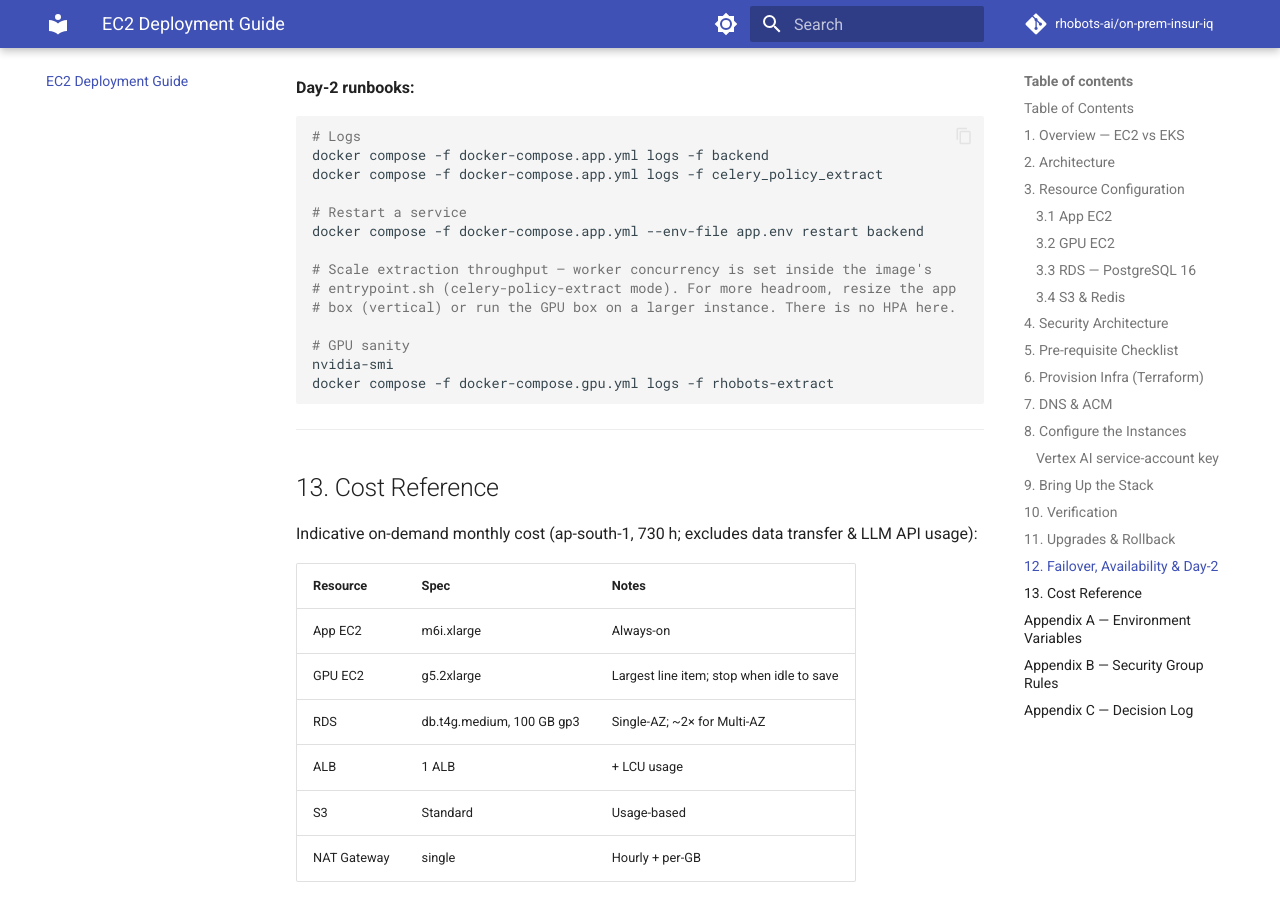
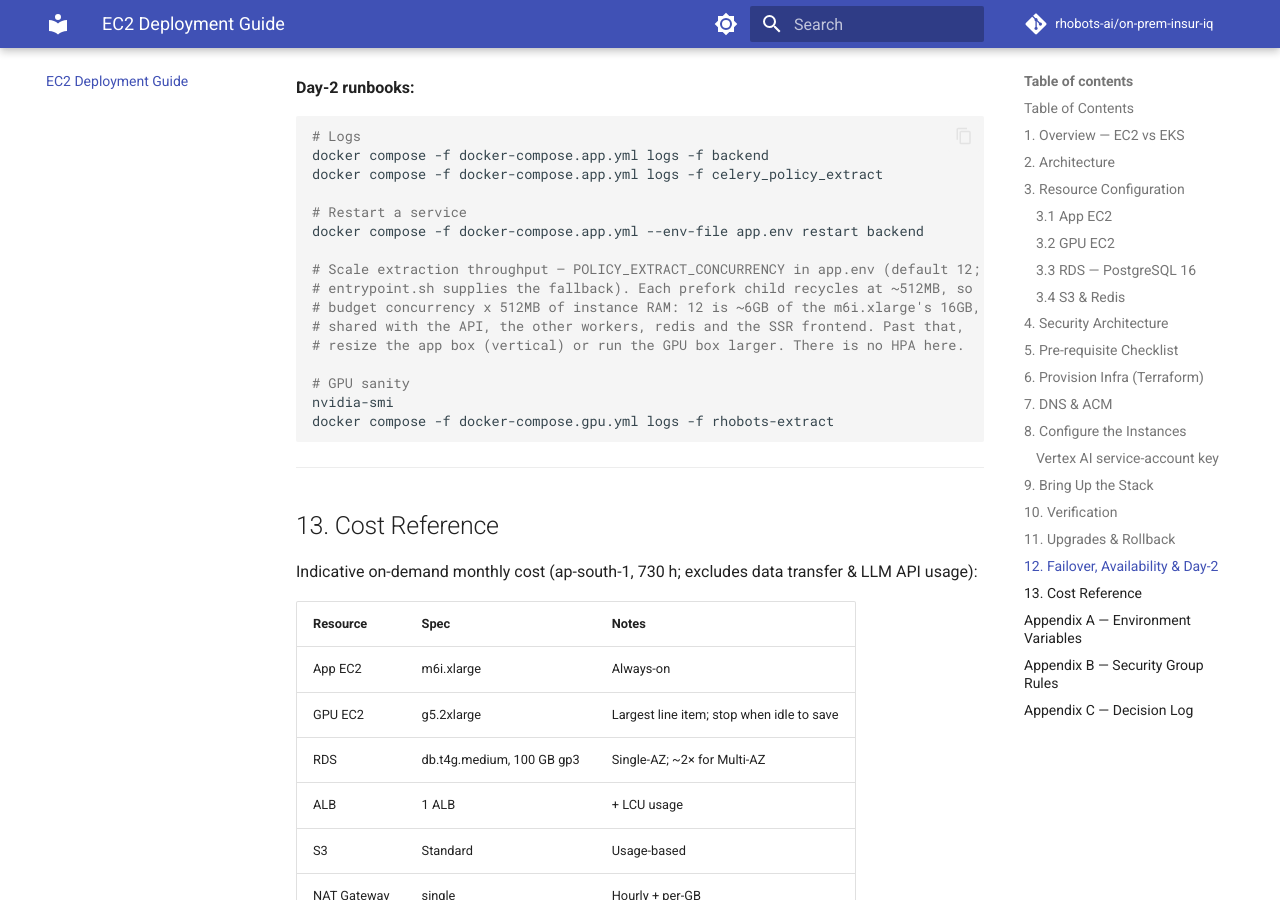
Before and after one commit to rhobots-ai/on-prem-insur-iq, an MkDocs documentation site: the page built from docs/ec2-deployment-guide.md, in a window 1280 px wide and 900 px high, scrolled down 10011 px. Built offline with MkDocs 1.6.1 and Material for MkDocs 9.7.7, drawn with Linux system fonts in a browser that asks for light colours; comment, search, counter and statistics services are not loaded; some of the changed text lies outside the part shown.

Commit message:
feat(policy-extract): concurrency 12, worker memory hardening, tuning vars (#9)
Mirrors rhobots-ai/insur-iq#103, which raises POLICY_EXTRACT_CONCURRENCY to 12
and adds a beat reconciler for extraction requests stranded in `processing`.

EC2: the four POLICY_EXTRACT_* tuning vars now flow through the shared env
anchor. The three read by policy_extract/tasks.py have to be shared, not
worker-only — the API's stale-retry check and the beat reconciler compare
against the same threshold the worker enforces. No mem_limit existed here, and
none is added: an OOM kill at the container boundary destroys an in-flight
parse, so per-child recycling is the memory control.

Helm: concurrency 10 -> 12, and the same three vars into config/ConfigMap.

The chart bypasses entrypoint.sh (it runs `celery worker` directly), so the
policy_extract worker had none of the hardening the compose deployments get —
no --max-memory-per-child, no --max-tasks-per-child, no --prefetch-multiplier=1.
A long-lived child was leaking whole PDFs and LLM payloads across tasks. Added a
generic extraArgs list to the celery deployment template and populated it for
policyExtract.

Its memory limit is raised, not removed: 2Gi -> 8Gi (12 x 512Mi plus headroom),
requests 1Gi -> 2Gi, cpu 2000m -> 4000m. Unlike compose, an unbounded pod in k8s
is a first candidate for kubelet eviction and can push the node into pressure,
taking neighbours with it.

Co-authored-by: Claude Opus 5 (1M context) <noreply@anthropic.com>

```diff
--- a/docs/ec2-deployment-guide.md
+++ b/docs/ec2-deployment-guide.md
@@ -106,7 +106,7 @@ profile.
 | backend | Django + gunicorn REST API (:8000) |
 | auth | Better Auth — JWT issuance & sessions (:10000) |
 | celery-default | General background tasks |
-| celery-policy-extract | AI extraction pipeline (concurrency 10) |
+| celery-policy-extract | AI extraction pipeline (concurrency 12) |
 | celery-commission-intake | Commission intake queue |
 | celery-beat | Scheduled task runner (singleton) |
 | redis | Celery broker (container) |
@@ -416,9 +416,11 @@ docker compose -f docker-compose.app.yml logs -f celery_policy_extract
 # Restart a service
 docker compose -f docker-compose.app.yml --env-file app.env restart backend
 
-# Scale extraction throughput — worker concurrency is set inside the image's
-# entrypoint.sh (celery-policy-extract mode). For more headroom, resize the app
-# box (vertical) or run the GPU box on a larger instance. There is no HPA here.
+# Scale extraction throughput — POLICY_EXTRACT_CONCURRENCY in app.env (default 12;
+# entrypoint.sh supplies the fallback). Each prefork child recycles at ~512MB, so
+# budget concurrency x 512MB of instance RAM: 12 is ~6GB of the m6i.xlarge's 16GB,
+# shared with the API, the other workers, redis and the SSR frontend. Past that,
+# resize the app box (vertical) or run the GPU box larger. There is no HPA here.
 
 # GPU sanity
 nvidia-smi
```
Also changed, not shown: docs/eks-deployment-guide.md (+1 -0 lines), 5 other files.
